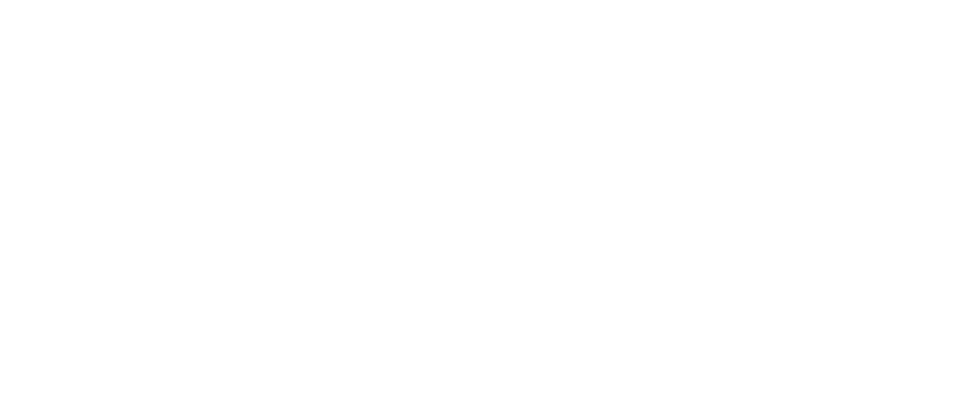
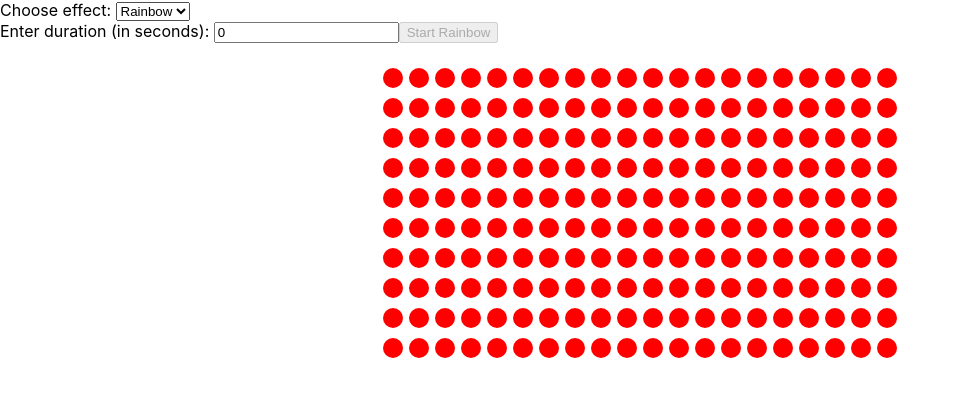
Before and after one commit to kevin-dickey/Senior-Design, a React (Create React App) app in the folder GardenGlowDesignFrontend/: page /grid in a window 1280 px wide. Before the commit this address had no page. Shown: the top 396 px of the page, without its empty margins (0-959 px from the left). Built offline with nearby package versions, Linux system fonts and the light colour scheme.

Commit message:
Added ripple and rainbow with timers on a preview page - testing phase

```diff
--- a/GardenGlowDesignFrontend/src/App.tsx
+++ b/GardenGlowDesignFrontend/src/App.tsx
@@ -7,6 +7,7 @@
 import OverviewContainer from './containers/OverviewContainer';
 import AddNewFolder from './components/pages/AddNewFolder';
 import AddNewFile from './components/pages/AddNewFile';
+import LEDGrid from './components/pages/Grid';
 
 function App() {
   return (
@@ -18,6 +19,7 @@
         <Route path="/foldersoverview" element={<OverviewContainer  />}/>
         <Route path="/add-folder" element={<AddNewFolder onAddFolder={() => {}} />} />
         <Route path="/add-file" element={<AddNewFile onAddFile={() => { } } folders={[]} />} />
+        <Route path="/grid" element={<LEDGrid/>} />
 
 
       </Routes>
--- /dev/null
+++ b/GardenGlowDesignFrontend/src/components/pages/Grid.tsx
@@ -0,0 +1,136 @@
+import React, { useState } from 'react';
+import './LEDGrid.css'; // Include your CSS styles here
+
+const LEDGrid: React.FC = () => {
+  const numRows = 10;
+  const numCols = 20;
+
+  // Create the initial state for the grid
+  const [ledGrid, setLedGrid] = useState<number[][]>(
+    Array(numRows)
+      .fill(0)
+      .map(() => Array(numCols).fill(0))
+  );
+
+  const colors = [
+    '#FF0000', // Red
+    '#FF7F00', // Orange
+    '#FFFF00', // Yellow
+    '#00FF00', // Green
+    '#0000FF', // Blue
+    '#4B0082', // Indigo
+    '#9400D3', // Violet
+  ];
+
+  const [colorOffset, setColorOffset] = useState(0);
+  const [isRunning, setIsRunning] = useState(false); // Track if the animation is running
+  const [duration, setDuration] = useState(0); // User-defined duration
+  const [effectType, setEffectType] = useState<'rainbow' | 'ripple'>('rainbow'); // Store the chosen effect
+
+  // Update the grid for the rainbow effect
+  const updateRainbow = (offset: number) => {
+    setLedGrid(() => {
+      return Array(numRows)
+        .fill(0)
+        .map((_, rowIndex) =>
+          Array(numCols)
+            .fill(0)
+            .map((_, colIndex) => (rowIndex + colIndex + offset) % colors.length)
+        );
+    });
+  };
+
+  // Update the grid for the ripple effect
+  const updateRipple = (offset: number) => {
+    setLedGrid(() => {
+      return Array(numRows)
+        .fill(0)
+        .map((_, rowIndex) =>
+          Array(numCols)
+            .fill(0)
+            .map((_, colIndex) => {
+              const distance = Math.sqrt(
+                Math.pow(rowIndex - numRows / 2, 2) +
+                  Math.pow(colIndex - numCols / 2, 2)
+              );
+              const colorIndex = Math.floor((distance + offset) % colors.length);
+              return colorIndex;
+            })
+        );
+    });
+  };
+
+  // Start the selected effect
+  const startEffect = () => {
+    let offset = 0;
+    setIsRunning(true); // Start the animation
+
+    const interval = setInterval(() => {
+      offset += 1;
+      setColorOffset(offset);
+
+      // Run the selected effect
+      if (effectType === 'rainbow') {
+        updateRainbow(offset);
+      } else {
+        updateRipple(offset);
+      }
+    }, 200); // Update every 200ms for smooth transition
+
+    // Stop the animation after user-specified duration
+    setTimeout(() => {
+      clearInterval(interval);
+      setIsRunning(false); // Reset the animation state
+    }, duration * 1000); // Convert duration from seconds to milliseconds
+  };
+
+  // Handle input change for duration
+  const handleInputChange = (event: React.ChangeEvent<HTMLInputElement>) => {
+    setDuration(Number(event.target.value));
+  };
+
+  // Handle effect selection
+  const handleEffectChange = (event: React.ChangeEvent<HTMLSelectElement>) => {
+    setEffectType(event.target.value as 'rainbow' | 'ripple');
+  };
+
+  return (
+    <div>
+      <div className="controls">
+        <label htmlFor="effect-select">Choose effect: </label>
+        <select id="effect-select" value={effectType} onChange={handleEffectChange}>
+          <option value="rainbow">Rainbow</option>
+          <option value="ripple">Ripple</option>
+        </select>
+
+        <br />
+        <label htmlFor="duration-input">Enter duration (in seconds): </label>
+        <input
+          type="number"
+          id="duration-input"
+          value={duration}
+          onChange={handleInputChange}
+          disabled={isRunning} // Disable input while the animation is running
+        />
+        <button onClick={startEffect} disabled={isRunning || duration <= 0}>
+          Start {effectType.charAt(0).toUpperCase() + effectType.slice(1)}
+        </button>
+      </div>
+      <div className="led-grid">
+        {ledGrid.map((row, rowIndex) => (
+          <div key={rowIndex} className="led-row">
+            {row.map((colorIndex, colIndex) => (
+              <div
+                key={colIndex}
+                className="led-circle"
+                style={{ backgroundColor: colors[colorIndex] }}
+              ></div>
+            ))}
+          </div>
+        ))}
+      </div>
+    </div>
+  );
+};
+
+export default LEDGrid;
--- /dev/null
+++ b/GardenGlowDesignFrontend/src/components/pages/LEDGrid.css
@@ -0,0 +1,22 @@
+.led-grid {
+    display: flex;
+    flex-direction: column;
+    align-items: center;
+  }
+
+  .led-row {
+    display: flex;
+    margin: 2px 0;
+  }
+
+  .led-circle {
+    width: 20px;
+    height: 20px;
+    border-radius: 50%;
+    margin: 3px;
+    transition: background-color 0.2s ease;
+  }
+
+  button {
+    margin-bottom: 20px;
+  }
```
